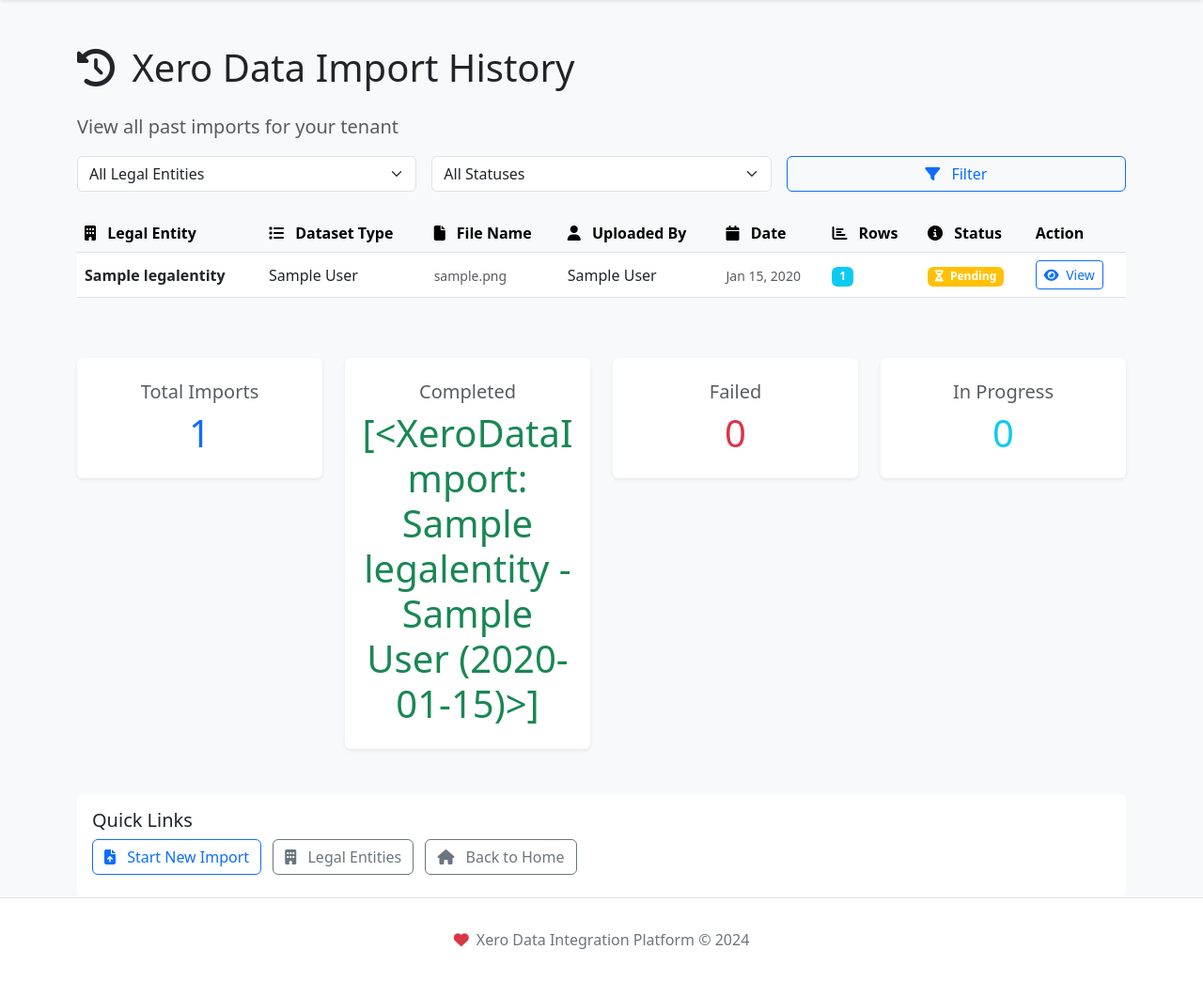
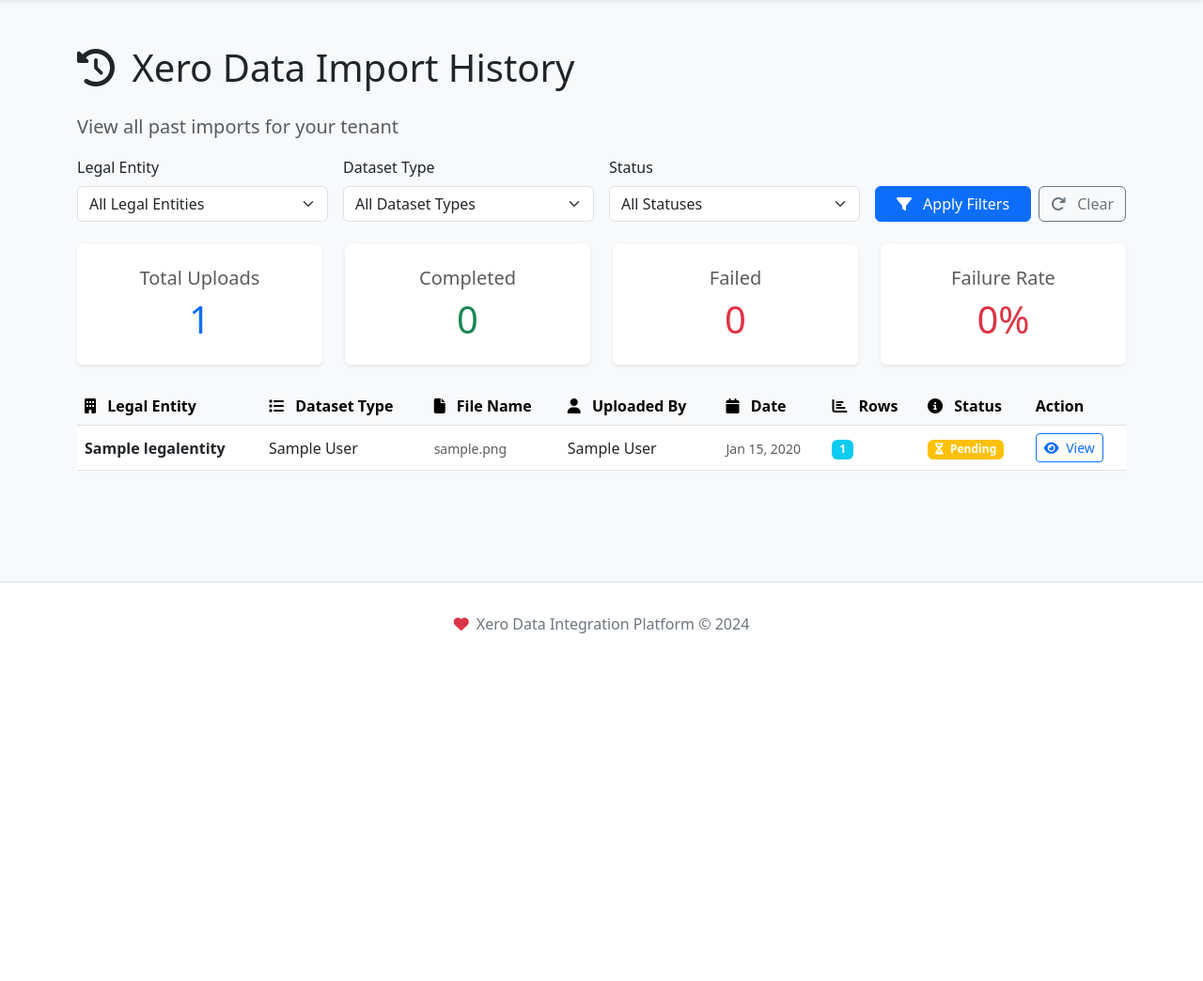
Before and after one commit to chrisw-bigfoot/xero-oqlis-intergration, a Django app: page /import/history/ in a window 1280 px wide. Shown: the part 92-1136 px from the top of the page at 94% size. After the commit the page ends 766 px from the top, so only its background shows below. Run offline with Django 5.2, Linux system fonts and the light colour scheme; a user stored in the database is signed in; tables that the repository leaves empty hold one stand-in row (values such as "Sample post"); grey boxes marked "Sample" are stand-in pictures.

Commit message:
Added import logic fro the two datasets, fixed the history template and included filtering of the results

```diff
--- a/app/templates/xero/import_detail.html
+++ b/app/templates/xero/import_detail.html
@@ -83,10 +83,6 @@
                         <div class="col-md-6 mb-3">
                             <h6 class="text-muted">File Name</h6>
                             <p><strong>{{ import.file_name }}</strong></p>
-                        </div>
-                        <div class="col-md-6 mb-3">
-                            <h6 class="text-muted">File Size</h6>
-                            <p><strong>{{ import.file.size|filesizeformat }}</strong></p>
                         </div>
                         <div class="col-md-6 mb-3">
                             <h6 class="text-muted">Uploaded By</h6>
--- a/app/templates/xero/import_history.html
+++ b/app/templates/xero/import_history.html
@@ -2,6 +2,18 @@
 {% load static %}
 
 {% block title %}Import History{% endblock %}
+
+{% block extra_css %}
+<style>
+    .django-filter .form-select,
+    .django-filter .form-control,
+    .django-filter select,
+    .django-filter input[type="date"] {
+        width: 100%;
+        display: block;
+    }
+</style>
+{% endblock %}
 
 {% block content %}
 <div class="container mt-5">
@@ -15,32 +27,33 @@
         </div>
     </div>
 
-    <!-- Filter Section (Optional) -->
+    <!-- Filter Section -->
     <div class="row mb-4">
         <div class="col-md-12">
-            <form method="get" class="row g-3">
-                <div class="col-md-4">
-                    <select class="form-select" name="legal_entity" id="filterEntity">
-                        <option value="">All Legal Entities</option>
-                        {% for entity in imports|dictsort:"legal_entity" %}
-                            <option value="{{ entity.legal_entity.id }}">{{ entity.legal_entity.name }}</option>
-                        {% endfor %}
-                    </select>
+            <form method="get" class="row g-3 align-items-end">
+                <div class="col-md-3">
+                    <label class="form-label">Legal Entity</label>
+                    {{ filter.form.legal_entity }}
                 </div>
-                <div class="col-md-4">
-                    <select class="form-select" name="status" id="filterStatus">
-                        <option value="">All Statuses</option>
-                        <option value="pending">Pending</option>
-                        <option value="processing">Processing</option>
-                        <option value="completed">Completed</option>
-                        <option value="failed">Failed</option>
-                    </select>
+                <div class="col-md-3">
+                    <label class="form-label">Dataset Type</label>
+                    {{ filter.form.dataset_type }}
                 </div>
-                <div class="col-md-4">
-                    <button type="submit" class="btn btn-outline-primary w-100">
-                        <i class="fas fa-filter me-2"></i>
-                        Filter
-                    </button>
+                <div class="col-md-3">
+                    <label class="form-label">Status</label>
+                    {{ filter.form.status }}
+                </div>
+                <div class="col-md-3">
+                    <div class="d-flex gap-2">
+                        <button type="submit" class="btn btn-primary flex-grow-1">
+                            <i class="fas fa-filter me-2"></i>
+                            Apply Filters
+                        </button>
+                        <a href="{% url 'import_history' %}" class="btn btn-outline-secondary">
+                            <i class="fas fa-redo me-2"></i>
+                            Clear
+                        </a>
+                    </div>
                 </div>
             </form>
         </div>
@@ -48,6 +61,42 @@
 
     <!-- Imports Table -->
     {% if imports %}
+        <!-- Summary Stats -->
+        <div class="row mb-4">
+            <div class="col-md-3">
+                <div class="card text-center shadow-sm">
+                    <div class="card-body py-4">
+                        <h5 class="text-muted">Total Uploads</h5>
+                        <p class="display-6 mb-0 text-primary">{{ total_imports }}</p>
+                    </div>
+                </div>
+            </div>
+            <div class="col-md-3">
+                <div class="card text-center shadow-sm">
+                    <div class="card-body py-4">
+                        <h5 class="text-muted">Completed</h5>
+                        <p class="display-6 mb-0 text-success">{{ completed_imports }}</p>
+                    </div>
+                </div>
+            </div>
+            <div class="col-md-3">
+                <div class="card text-center shadow-sm">
+                    <div class="card-body py-4">
+                        <h5 class="text-muted">Failed</h5>
+                        <p class="display-6 mb-0 text-danger">{{ failed_imports }}</p>
+                    </div>
+                </div>
+            </div>
+            <div class="col-md-3">
+                <div class="card text-center shadow-sm">
+                    <div class="card-body py-4">
+                        <h5 class="text-muted">Failure Rate</h5>
+                        <p class="display-6 mb-0 text-danger">{{ failure_rate }}%</p>
+                    </div>
+                </div>
+            </div>
+        </div>
+
         <div class="table-responsive">
             <table class="table table-hover align-middle">
                 <thead class="table-light">
@@ -118,48 +167,6 @@
             </table>
         </div>
 
-        <!-- Summary Stats -->
-        <div class="row mt-5 mb-4">
-            <div class="col-md-3">
-                <div class="card text-center shadow-sm">
-                    <div class="card-body py-4">
-                        <h5 class="text-muted">Total Imports</h5>
-                        <p class="display-6 mb-0 text-primary">{{ imports|length }}</p>
-                    </div>
-                </div>
-            </div>
-            <div class="col-md-3">
-                <div class="card text-center shadow-sm">
-                    <div class="card-body py-4">
-                        <h5 class="text-muted">Completed</h5>
-                        <p class="display-6 mb-0 text-success">
-                            {% widthratio imports|length 1 1 as total %}
-                            {% if total > 0 %}
-                                {% load tags %}
-                            {% endif %}
-                            {{ imports|dictsort:"status" }}
-                        </p>
-                    </div>
-                </div>
-            </div>
-            <div class="col-md-3">
-                <div class="card text-center shadow-sm">
-                    <div class="card-body py-4">
-                        <h5 class="text-muted">Failed</h5>
-                        <p class="display-6 mb-0 text-danger">0</p>
-                    </div>
-                </div>
-            </div>
-            <div class="col-md-3">
-                <div class="card text-center shadow-sm">
-                    <div class="card-body py-4">
-                        <h5 class="text-muted">In Progress</h5>
-                        <p class="display-6 mb-0 text-info">0</p>
-                    </div>
-                </div>
-            </div>
-        </div>
-
     {% else %}
         <div class="alert alert-info" role="alert">
             <i class="fas fa-info-circle me-2"></i>
@@ -168,27 +175,5 @@
         </div>
     {% endif %}
 
-    <!-- Quick Links -->
-    <div class="row mt-5">
-        <div class="col-12">
-            <div class="card">
-                <div class="card-body">
-                    <h5 class="card-title">Quick Links</h5>
-                    <a href="{% url 'start_import' %}" class="btn btn-outline-primary me-2 mb-2">
-                        <i class="fas fa-file-upload me-2"></i>
-                        Start New Import
-                    </a>
-                    <a href="{% url 'legal_entities_list' %}" class="btn btn-outline-secondary me-2 mb-2">
-                        <i class="fas fa-building me-2"></i>
-                        Legal Entities
-                    </a>
-                    <a href="{% url 'home' %}" class="btn btn-outline-secondary mb-2">
-                        <i class="fas fa-home me-2"></i>
-                        Back to Home
-                    </a>
-                </div>
-            </div>
-        </div>
-    </div>
 </div>
 {% endblock %}
--- a/app/xero/views.py
+++ b/app/xero/views.py
@@ -2,8 +2,15 @@ from django.shortcuts import render, redirect, get_object_or_404
 from django.contrib.auth.decorators import login_required
 from django.http import HttpResponseForbidden
 from django.contrib import messages
+from django.utils import timezone
+import tempfile
+import os
+import traceback
 from tenant.models import LegalEntity
 from .models import DatasetType, XeroDataImport
+from .filters import XeroDataImportFilter
+from .datasets.budget_summary import transform_budget_summary
+from .datasets.management_report import process_management_report
 
 
 @login_required
@@ -95,10 +102,103 @@ def import_upload(request, legal_entity_id, dataset_type_id):
             file=file,
             file_name=file.name,
             created_by=request.user,
-            status='pending'
+            status='processing'
         )
 
-        messages.success(request, f"File uploaded successfully. Processing {dataset_type.display_name} import...")
+        try:
+            # Save file to temporary location for processing
+            tmp_path = None
+            with tempfile.NamedTemporaryFile(delete=False, suffix='.xlsx') as tmp_file:
+                # Read file content and write to temp file
+                for chunk in file.chunks():
+                    tmp_file.write(chunk)
+                tmp_path = tmp_file.name
+
+            # Process based on dataset type
+            dataset_name = dataset_type.name.lower()
+
+            print(f"\n{'='*60}")
+            print(f"Processing {dataset_type.display_name} import for {legal_entity.name}")
+            print(f"{'='*60}\n")
+
+            if dataset_name == 'budget_summary':
+                # Process budget summary
+                df = transform_budget_summary(
+                    file_path=tmp_path,
+                    legal_entity=legal_entity.id
+                )
+                print(f"\nBudget Summary - First rows:")
+                print(df.head(10))
+                print(f"\nShape: {df.shape}")
+                print(f"Columns: {df.columns.tolist()}\n")
+                import_record.rows_processed = len(df)
+
+            elif dataset_name == 'management_reports':
+                # Process management reports
+                result_dfs = process_management_report(
+                    file_path=tmp_path,
+                    legal_entity=legal_entity.id
+                )
+                print(f"\nManagement Reports Results:")
+                total_rows = 0
+                for report_name, df in result_dfs.items():
+                    if df is not None:
+                        print(f"\n{report_name.upper()}")
+                        print(f"  Shape: {df.shape}")
+                        print(f"  Columns: {df.columns.tolist()}")
+                        print(f"  First rows:")
+                        print(df.head(5))
+                        total_rows += len(df)
+                    else:
+                        print(f"\n{report_name.upper()}: Failed to process")
+
+                import_record.rows_processed = total_rows
+
+            else:
+                raise ValueError(f"Unknown dataset type: {dataset_name}")
+
+            # Update import record status to completed
+            import_record.status = 'completed'
+            import_record.processed_at = timezone.now()
+            import_record.save()
+
+            messages.success(request, f"File processed successfully! {import_record.rows_processed} rows imported.")
+
+            # Delete the uploaded file for data privacy/compliance
+            if import_record.file:
+                import_record.file.delete(save=False)
+
+        except Exception as e:
+            # Update import record with error
+            import_record.status = 'failed'
+            import_record.error_message = str(e)
+            import_record.processed_at = timezone.now()
+            import_record.save()
+
+            print(f"\nERROR processing import: {str(e)}")
+            traceback.print_exc()
+
+            messages.error(request, f"Error processing file: {str(e)}")
+
+            # Delete the uploaded file for data privacy/compliance
+            if import_record.file:
+                import_record.file.delete(save=False)
+
+            return render(request, 'xero/import_upload.html', {
+                'legal_entity': legal_entity,
+                'dataset_type': dataset_type,
+            })
+
+        finally:
+            # Clean up temporary file
+            if tmp_path and os.path.exists(tmp_path):
+                try:
+                    os.remove(tmp_path)
+                except PermissionError:
+                    # File might still be locked by openpyxl/pandas on Windows
+                    # Let the OS clean it up from temp directory
+                    print(f"Warning: Could not delete temp file {tmp_path}, will be cleaned by OS")
+
         return redirect('import_detail', import_id=import_record.id)
 
     context = {
@@ -135,7 +235,27 @@ def import_history(request):
         legal_entity__tenant=request.user.tenant
     ).select_related('legal_entity', 'dataset_type', 'created_by').order_by('-created_at')
 
+    # Apply filters
+    import_filter = XeroDataImportFilter(request.GET, queryset=imports)
+    filtered_imports = import_filter.qs
+
+    # Calculate metrics on filtered results
+    total_imports = filtered_imports.count()
+    completed_imports = filtered_imports.filter(status='completed').count()
+    failed_imports = filtered_imports.filter(status='failed').count()
+
+    # Calculate failure rate percentage
+    if total_imports > 0:
+        failure_rate = round((failed_imports / total_imports) * 100)
+    else:
+        failure_rate = 0
+
     context = {
-        'imports': imports,
+        'imports': filtered_imports,
+        'filter': import_filter,
+        'total_imports': total_imports,
+        'completed_imports': completed_imports,
+        'failed_imports': failed_imports,
+        'failure_rate': failure_rate,
     }
     return render(request, 'xero/import_history.html', context)
```
Also changed, not shown: app/core/views.py (+26 -1 lines), app/templates/core/home.html (+5 -5 lines), app/xero/filters.py (added, +49 -0 lines), app/xero/migrations/0003_xerodataimport_processed_data.py (added), app/xero/migrations/0004_remove_xerodataimport_processed_data.py (added).
